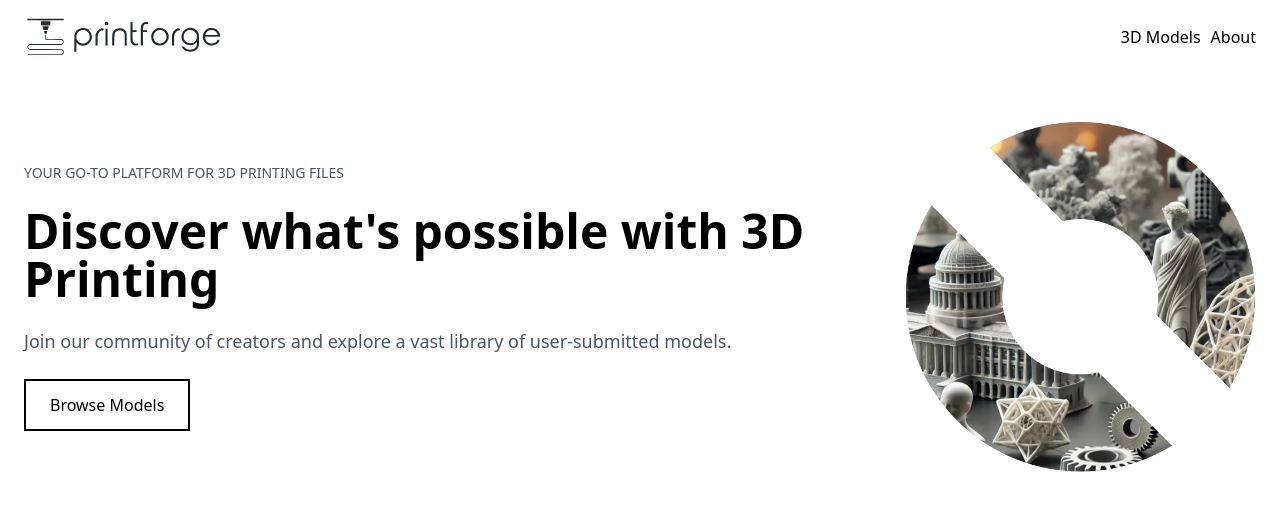
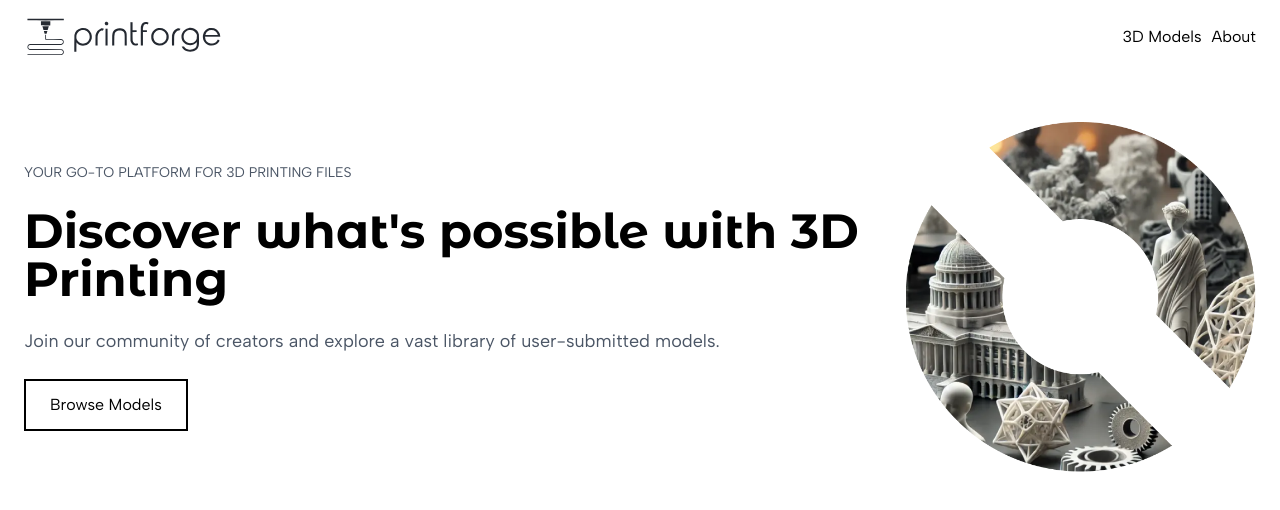
Before and after one commit to pierrsen/print-forge, a Next.js app: page / in a window 1280 px wide. Shown: the top 510 px of the page. Built offline with nearby package versions, Linux system fonts and the light colour scheme.

Commit message:
style: add font to all header and base text

```diff
--- a/app/globals.css
+++ b/app/globals.css
@@ -1 +1,5 @@
-@import "tailwindcss"
+@import "tailwindcss";
+
+h1, h2, h3, h4, h5, h6 {
+    font-family: var(--font-montserrat-alternates);
+}
--- a/app/layout.tsx
+++ b/app/layout.tsx
@@ -1,4 +1,17 @@
 import "./globals.css";
+import { Albert_Sans, Montserrat_Alternates } from "next/font/google";
+
+const albertSans = Albert_Sans({
+  subsets: ["latin"],
+  display: "swap",
+});
+
+const montserratAlternates = Montserrat_Alternates({
+  subsets: ["latin"],
+  display: "swap",
+  weight: ["100", "200", "300", "400", "500", "600", "700", "800", "900"],
+  variable: "--font-montserrat-alternates",
+});
 
 export default function RootLayout({
   children,
@@ -7,7 +20,9 @@ export default function RootLayout({
 }>) {
   return (
     <html lang="en">
-      <body>
+      <body
+        className={`${albertSans.className} ${montserratAlternates.variable}`}
+      >
         <header className="w-full bg-white">
           <nav className="flex justify-between px-6 py-4">
             <div className="relative">
```
